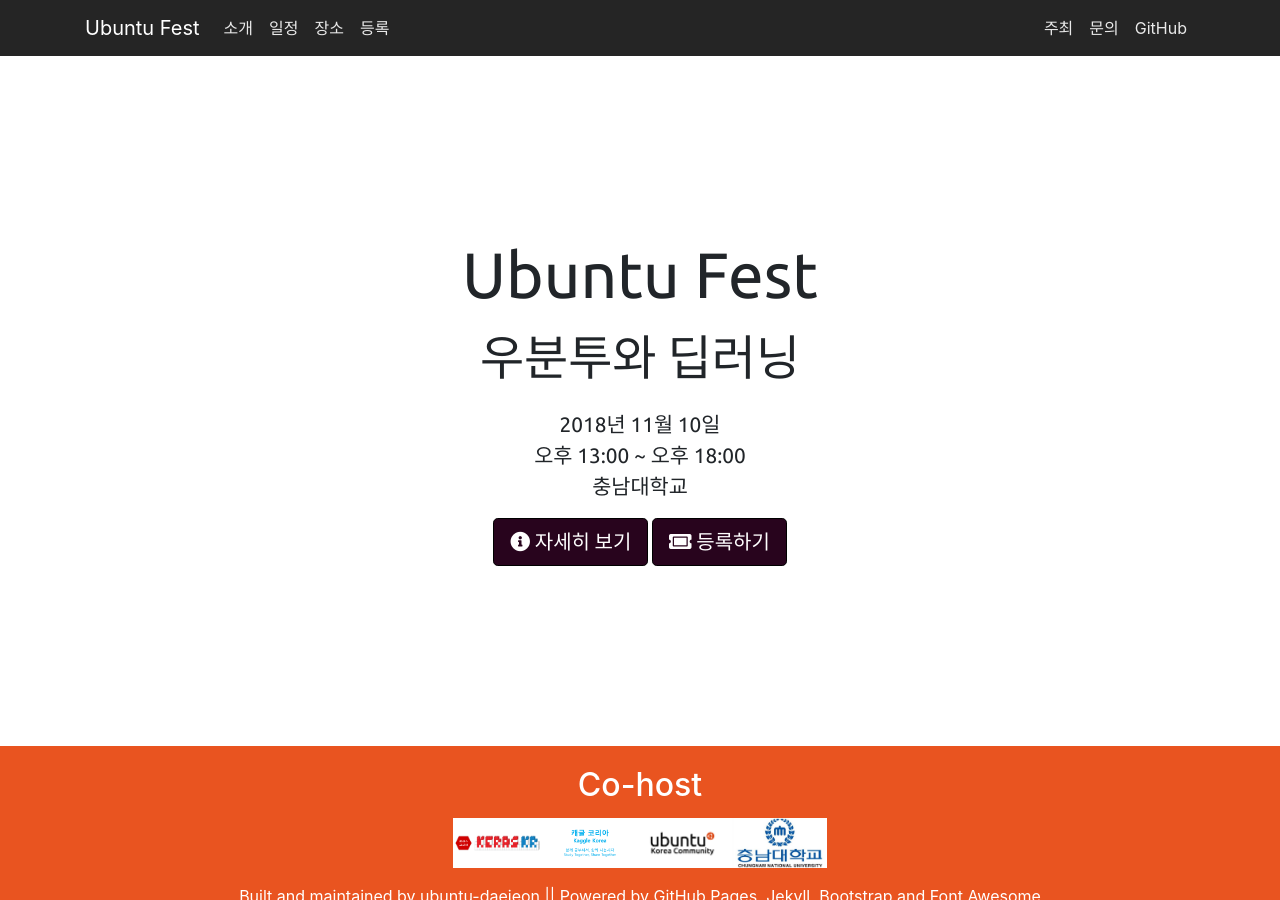
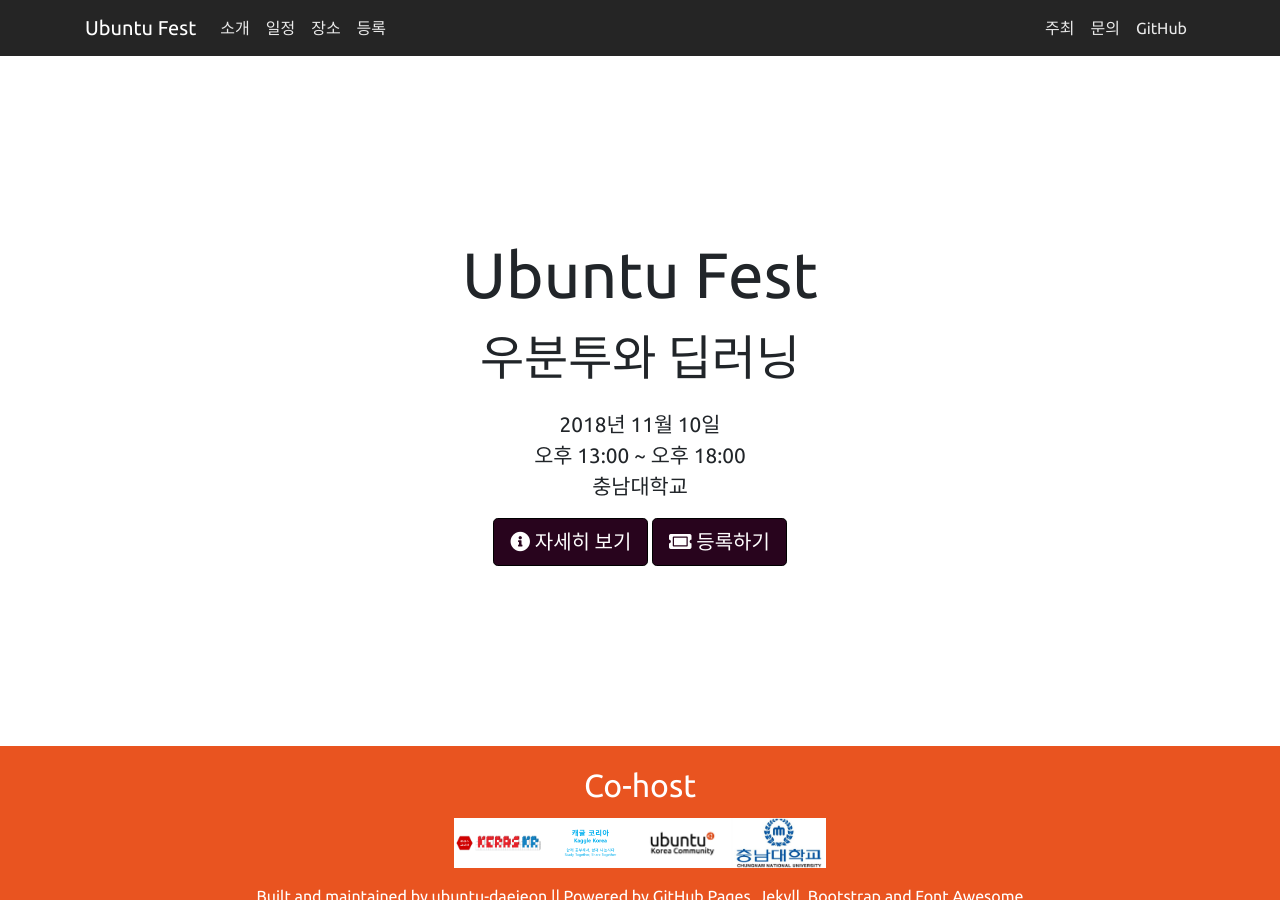
Before and after one commit to ubuntu-kr/ubuntu-fest, a Jekyll site: the page built from index.md, in a window 1280 px wide and 900 px high. Built offline with Jekyll 4.4.1, drawn with Linux system fonts in a browser that asks for light colours.

Commit message:
Fix: all font to Ubuntu

```diff
--- a/_layouts/frame.html
+++ b/_layouts/frame.html
@@ -29,7 +29,9 @@
     <link rel="stylesheet" type="text/css" href="{{ site.baseurl }}/assets/css/schedule-table.css" />
     <link rel="stylesheet" type="text/css" href="//fonts.googleapis.com/css?family=Ubuntu" />
     <link rel="stylesheet" type="text/css" href="//fonts.googleapis.com/css?family=Gothic+A1" />
-
+    <style>
+      body, table, div, p {font-family:'Ubuntu';}
+    </style>
 
   </head>
 
```
